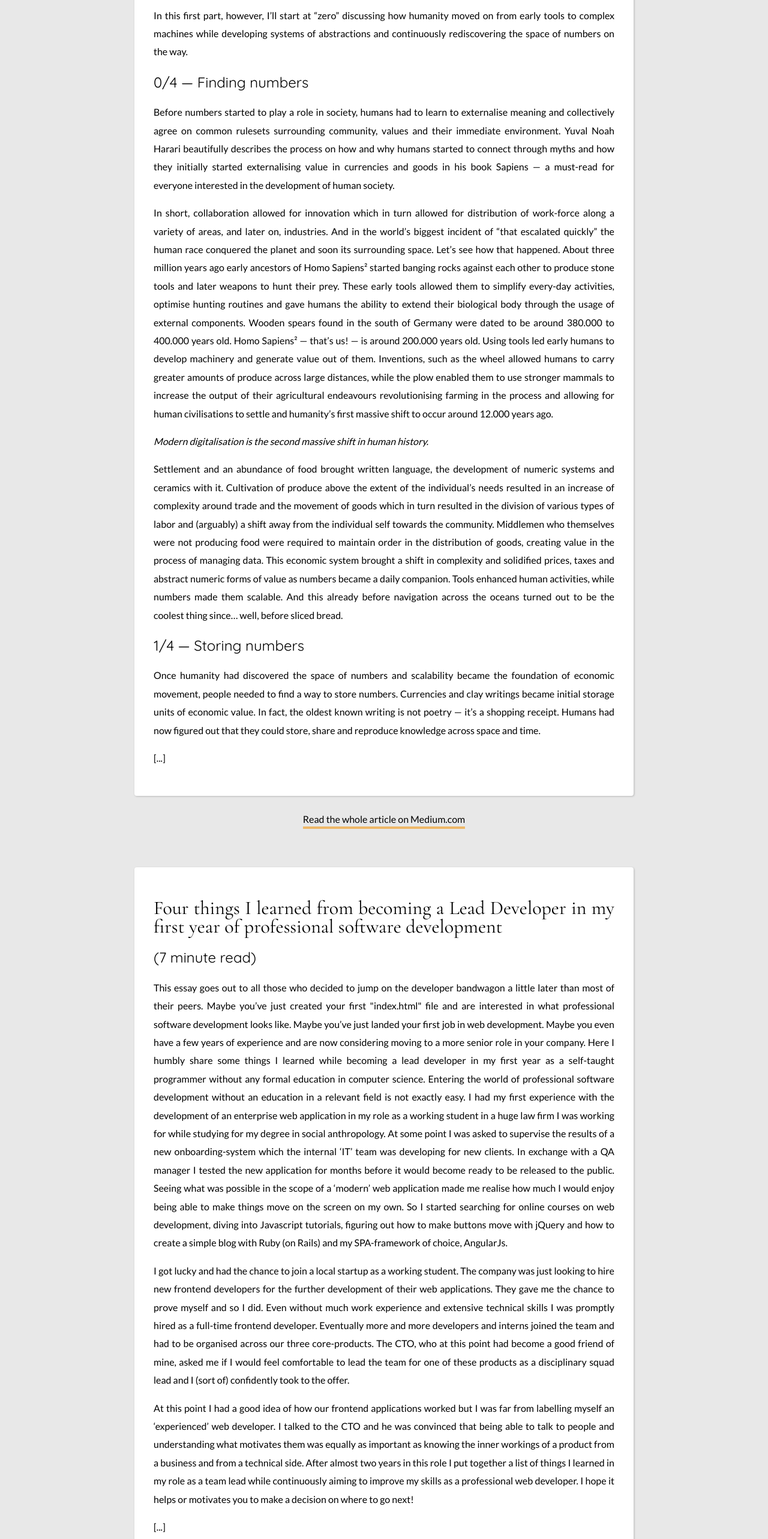
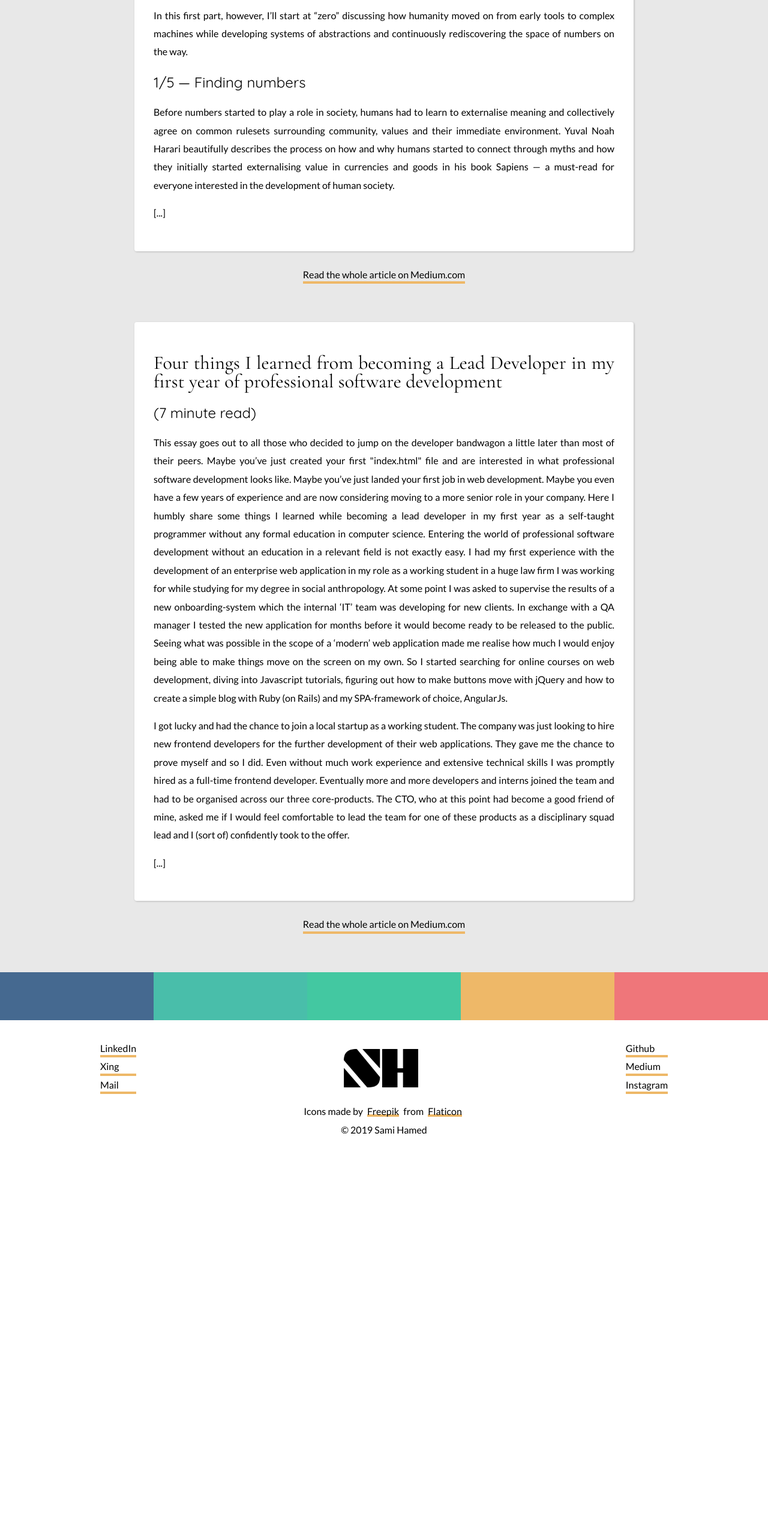
Before and after one commit to samihamed/samihamed.io, a React (Create React App) app: page / in a window 1280 px wide. Shown: the part 2760-5326 px from the top of the page at 60% size. After the commit the page ends 4691 px from the top, so only its background shows below. Built offline with nearby package versions, Linux system fonts and the light colour scheme.

Commit message:
:fire: Shorten article preview

```diff
--- a/src/articles/2019-03-30.ts
+++ b/src/articles/2019-03-30.ts
@@ -6,9 +6,6 @@ Entering the world of professional software development without an education in
 Seeing what was possible in the scope of a ‘modern’ web application made me realise how much I would enjoy being able to make things move on the screen on my own. So I started searching for online courses on web development, diving into Javascript tutorials, figuring out how to make buttons move with jQuery and how to create a simple blog with Ruby (on Rails) and my SPA-framework of choice, AngularJs.
 
 I got lucky and had the chance to join a local startup as a working student. The company was just looking to hire new frontend developers for the further development of their web applications. They gave me the chance to prove myself and so I did. Even without much work experience and extensive technical skills I was promptly hired as a full-time frontend developer. Eventually more and more developers and interns joined the team and had to be organised across our three core-products. The CTO, who at this point had become a good friend of mine, asked me if I would feel comfortable to lead the team for one of these products as a disciplinary squad lead and I (sort of) confidently took to the offer.
-
-At this point I had a good idea of how our frontend applications worked but I was far from labelling myself an ‘experienced’ web developer. I talked to the CTO and he was convinced that being able to talk to people and understanding what motivates them was equally as important as knowing the inner workings of a product from a business and from a technical side.
-After almost two years in this role I put together a list of things I learned in my role as a team lead while continuously aiming to improve my skills as a professional web developer. I hope it helps or motivates you to make a decision on where to go next!
 
 [...]
 `;
@@ -21,19 +18,8 @@ In its essence this first part describes early occurrences of machine-user inter
 
 In this first part, however, I’ll start at “zero” discussing how humanity moved on from early tools to complex machines while developing systems of abstractions and continuously rediscovering the space of numbers on the way.
 
-## 0/4 — Finding numbers
+## 1/5 — Finding numbers
 Before numbers started to play a role in society, humans had to learn to externalise meaning and collectively agree on common rulesets surrounding community, values and their immediate environment. Yuval Noah Harari beautifully describes the process on how and why humans started to connect through myths and how they initially started externalising value in currencies and goods in his book Sapiens — a must-read for everyone interested in the development of human society.
-
-In short, collaboration allowed for innovation which in turn allowed for distribution of work-force along a variety of areas, and later on, industries. And in the world’s biggest incident of “that escalated quickly” the human race conquered the planet and soon its surrounding space. Let’s see how that happened.
-About three million years ago early ancestors of Homo Sapiens² started banging rocks against each other to produce stone tools and later weapons to hunt their prey. These early tools allowed them to simplify every-day activities, optimise hunting routines and gave humans the ability to extend their biological body through the usage of external components. Wooden spears found in the south of Germany were dated to be around 380.000 to 400.000 years old. Homo Sapiens² — that’s us! — is around 200.000 years old. Using tools led early humans to develop machinery and generate value out of them. Inventions, such as the wheel allowed humans to carry greater amounts of produce across large distances, while the plow enabled them to use stronger mammals to increase the output of their agricultural endeavours revolutionising farming in the process and allowing for human civilisations to settle and humanity’s first massive shift to occur around 12.000 years ago.
-
-_Modern digitalisation is the second massive shift in human history._
-
-Settlement and an abundance of food brought written language, the development of numeric systems and ceramics with it. Cultivation of produce above the extent of the individual’s needs resulted in an increase of complexity around trade and the movement of goods which in turn resulted in the division of various types of labor and (arguably) a shift away from the individual self towards the community.
-Middlemen who themselves were not producing food were required to maintain order in the distribution of goods, creating value in the process of managing data. This economic system brought a shift in complexity and solidified prices, taxes and abstract numeric forms of value as numbers became a daily companion. Tools enhanced human activities, while numbers made them scalable. And this already before navigation across the oceans turned out to be the coolest thing since… well, before sliced bread.
-
-## 1/4 — Storing numbers
-Once humanity had discovered the space of numbers and scalability became the foundation of economic movement, people needed to find a way to store numbers. Currencies and clay writings became initial storage units of economic value. In fact, the oldest known writing is not poetry — it’s a shopping receipt. Humans had now figured out that they could store, share and reproduce knowledge across space and time.
 
 [...]
 `;
```
